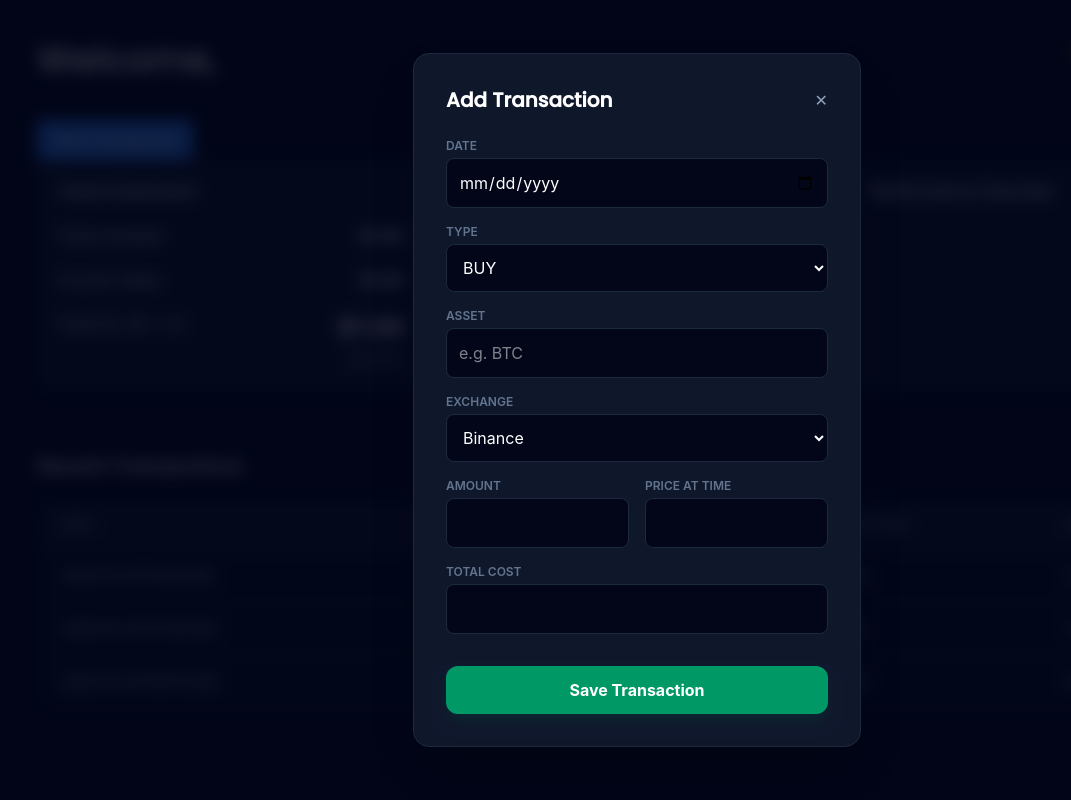
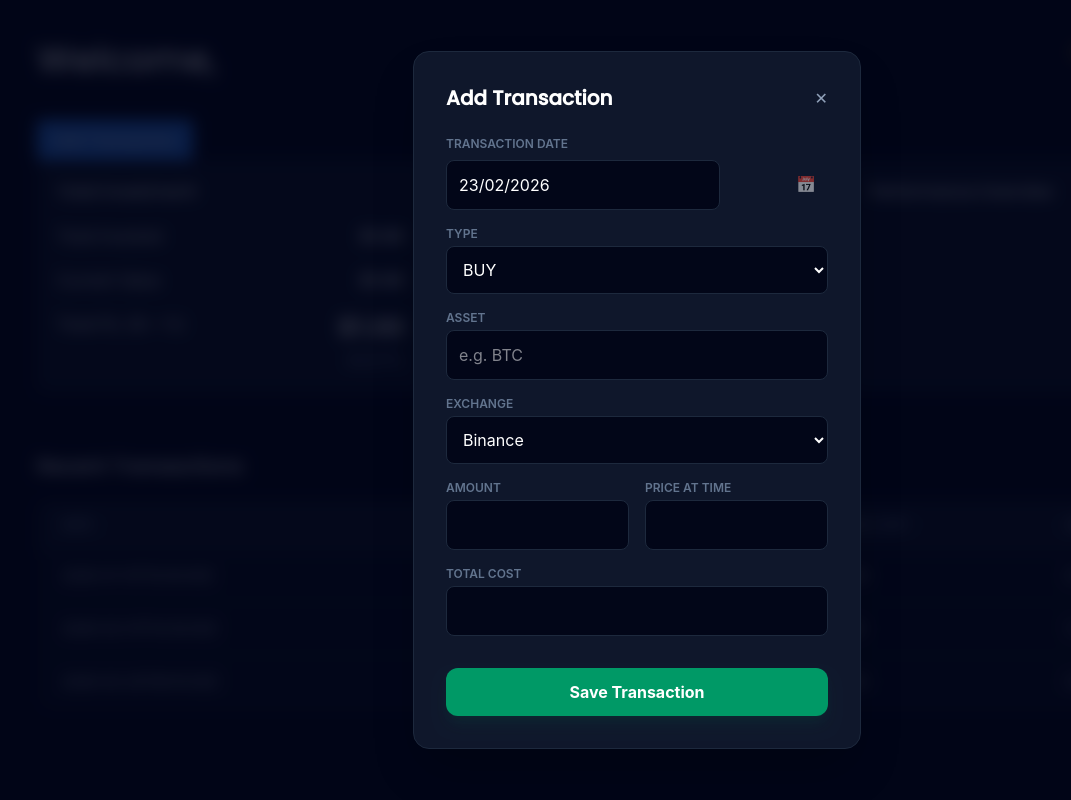
Before and after one commit to gihanakalanka/dca-tracker, a React (Vite) app: page / in a window 1280 px wide. Both pictures are taken after a click on the button "Add Transaction". Shown: the top 800 px of the page, without its empty margins (3-1074 px from the left). Built offline with nearby package versions, Linux system fonts and the light colour scheme.

Commit message:
add react date picker

```diff
--- a/package.json
+++ b/package.json
@@ -14,6 +14,7 @@
     "@tanstack/react-query": "^5.90.21",
     "@tanstack/react-table": "^8.21.3",
     "react": "^19.2.0",
+    "react-datepicker": "^9.1.0",
     "react-dom": "^19.2.0",
     "react-router-dom": "^7.13.1",
     "tailwindcss": "^4.2.0"
--- a/src/features/transactions/AddTransactionModal.jsx
+++ b/src/features/transactions/AddTransactionModal.jsx
@@ -1,6 +1,12 @@
+import { useState } from "react";
+import DatePicker from "react-datepicker";
+import "react-datepicker/dist/react-datepicker.css";
+
 
 function AddTransactionModal({ isOpen, onClose }) {
     if (!isOpen) return null;
+
+    const [startDate, setStartDate] = useState(new Date());
 
     return (
         <div className="fixed inset-0 z-50 flex items-center justify-center p-4">
@@ -23,9 +29,20 @@ function AddTransactionModal({ isOpen, onClose }) {
                 <form className="space-y-4">
 
 
-                    <div>
-                        <label className="block text-xs font-semibold uppercase text-slate-500 mb-1">Date</label>
-                        <input type="date" className="w-full rounded-lg border border-slate-800 bg-slate-950 p-3 text-white focus:border-emerald-500 outline-none transition-all" />
+                    <div className="flex flex-col">
+                        <label className="block text-xs font-semibold uppercase text-slate-500 mb-2">
+                            Transaction Date
+                        </label>
+                        <div className="relative">
+                            <DatePicker
+                                selected={startDate}
+                                onChange={(date) => setStartDate(date)}
+                                className="w-full rounded-lg border border-slate-800 bg-slate-950 p-3 text-white focus:ring-2 focus:ring-emerald-500 outline-none transition-all cursor-pointer"
+                                dateFormat="dd/MM/yyyy"
+                                maxDate={new Date()} // Senior tip: Don't allow future dates
+                            />
+                            <span className="absolute right-3 top-3 pointer-events-none opacity-50">📅</span>
+                        </div>
                     </div>
 
                     <div>
```
Also changed, not shown: 1 other file (tests, documents, lock files or other folders).
